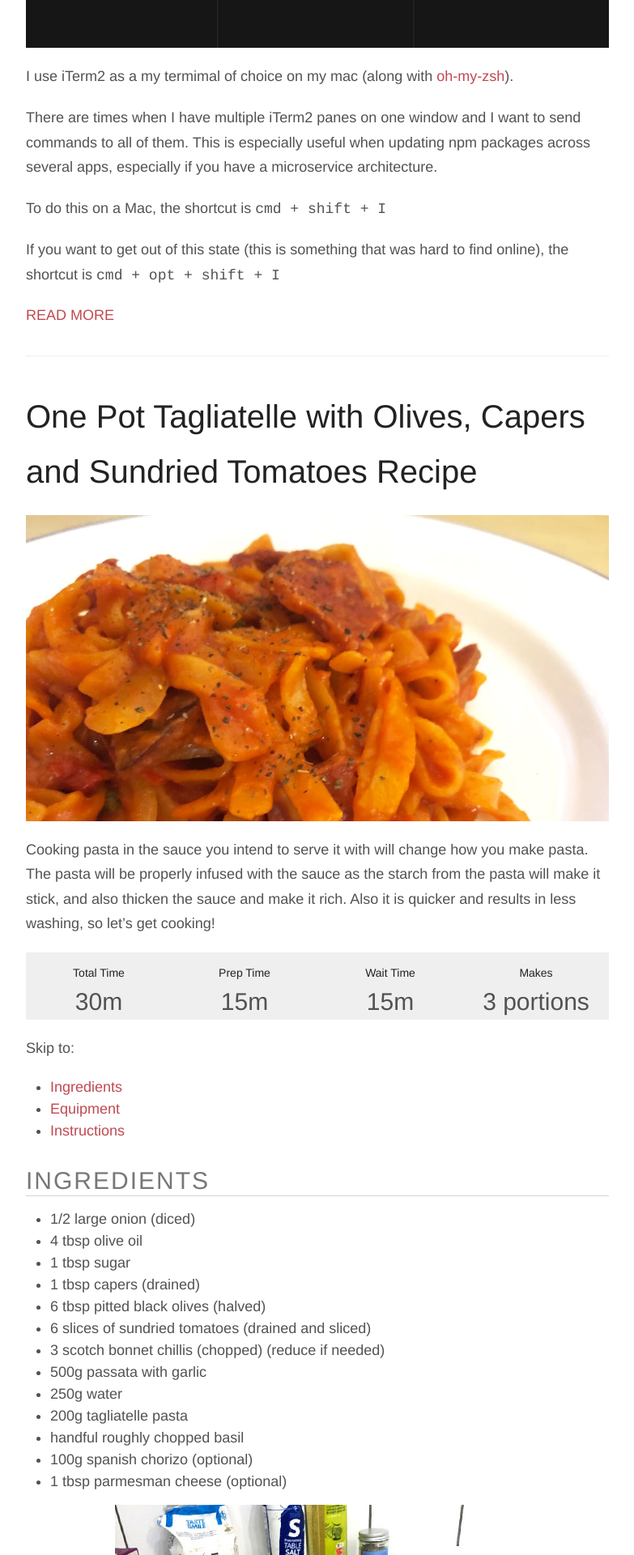
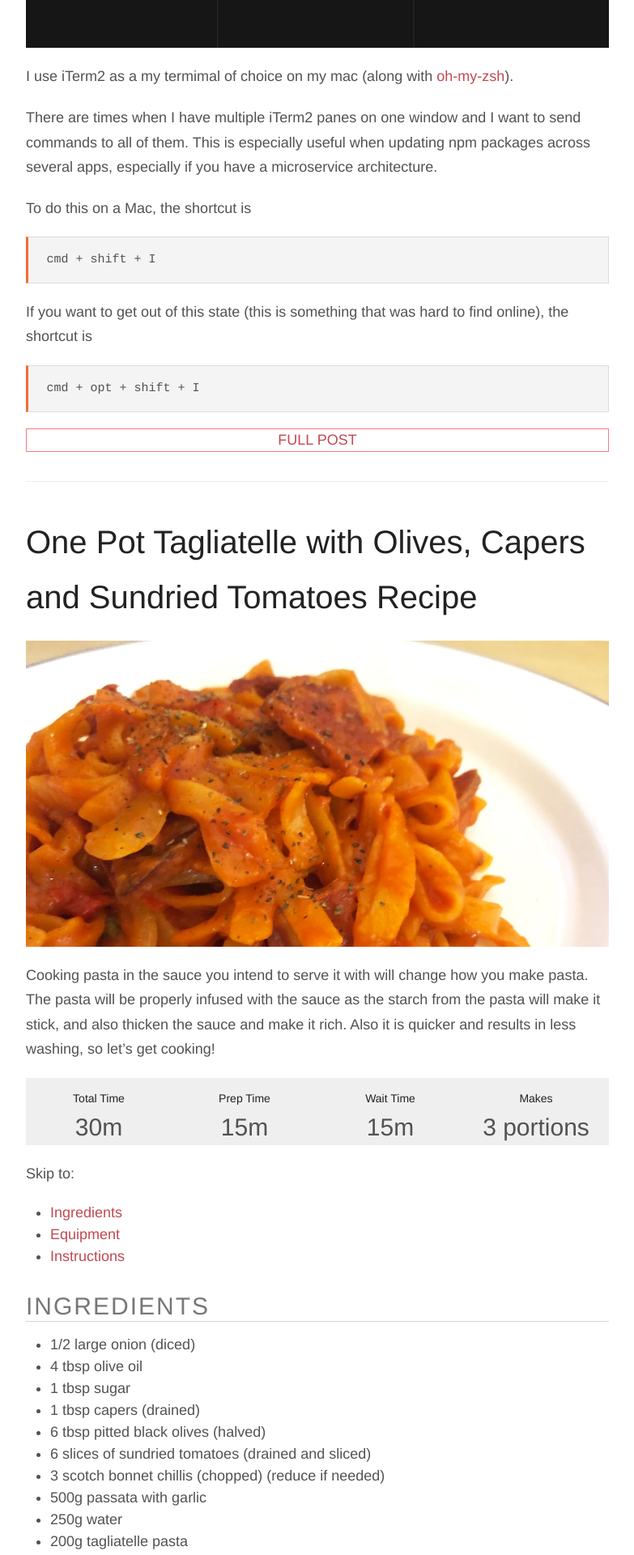
Before and after one commit to dineshraj/blog, a Jekyll site: the page built from index.html, in a window 1280 px wide. Shown: the part 576-2496 px from the top of the page at 81% size, without its empty margins (248-1031 px from the left). Built offline with Jekyll 4.4.1, drawn with Linux system fonts in a browser that asks for light colours; some of the changed text lies outside the part shown.

Commit message:
ux changes

```diff
--- a/_sass/_highlights.scss
+++ b/_sass/_highlights.scss
@@ -12,6 +12,16 @@
 
 code {
   font-family:'Bitstream Vera Sans Mono','Courier', monospace;
+  background: #f4f4f4;
+  border: 1px solid #ddd;
+  border-left: 3px solid #f36d33;
+  font-size: 15px;
+  max-width: 100%;
+  overflow: auto;
+  padding: 1em 1.5em;
+  display: block;
+  word-wrap: break-word;
+  margin-top: 20px;
 }
 
 .highlight .c { color: #586E75 } /* Comment */
--- a/index.html
+++ b/index.html
@@ -12,7 +12,7 @@ layout: default
         {{ post.excerpt }}
       </div>
 
-      <a href="{{ site.baseurl }}{{ post.url }}" class="read-more">Read More</a>
+      <a href="{{ site.baseurl }}{{ post.url }}" class="read-more">Full post</a>
     </article>
   {% endfor %}
 </div>
--- a/style.scss
+++ b/style.scss
@@ -314,6 +314,9 @@ nav {
   .read-more {
     text-transform: uppercase;
     font-size: 18px;
+    text-align: center;
+    display: block;
+    border: 1px solid #f37c84;
   }
 }
 
```
